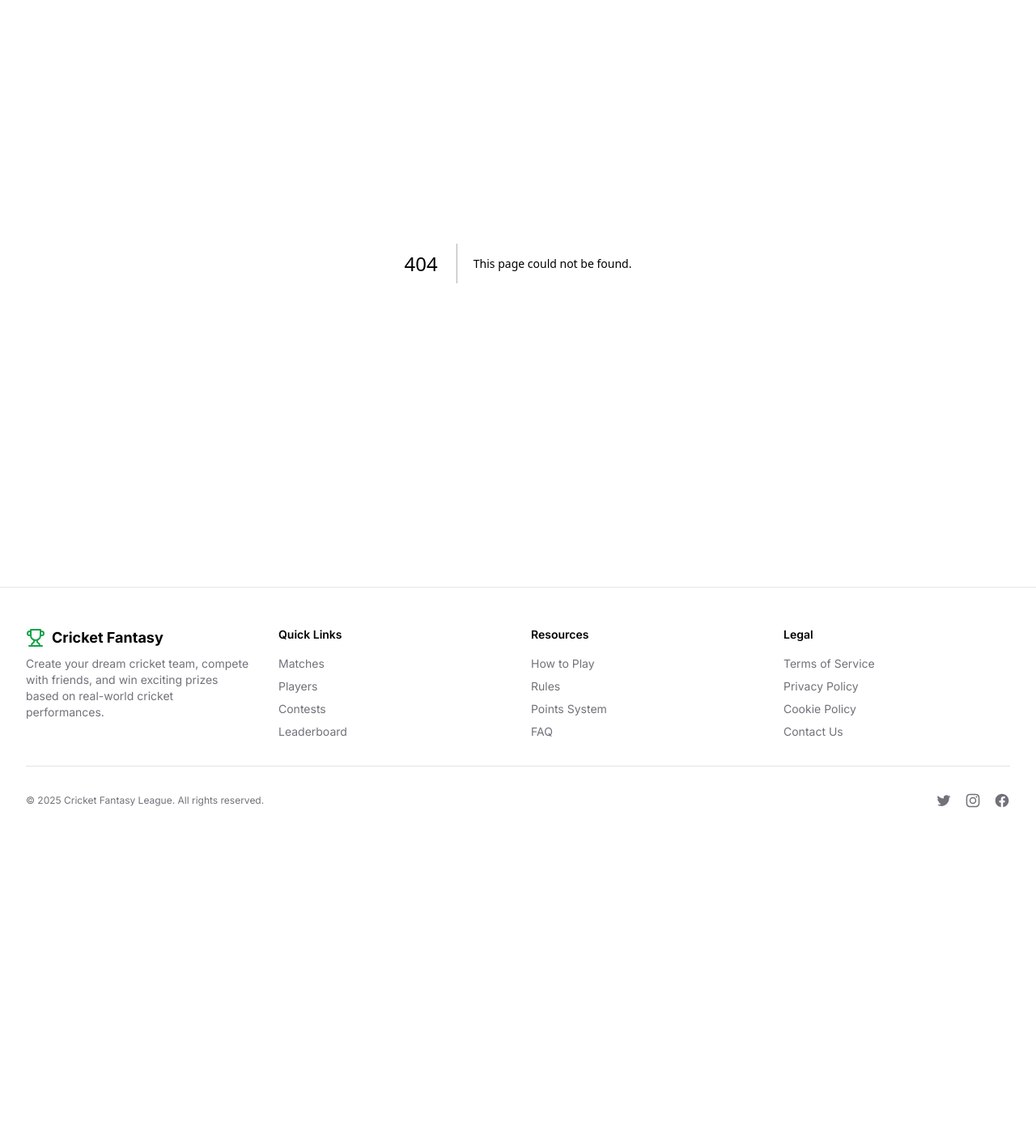
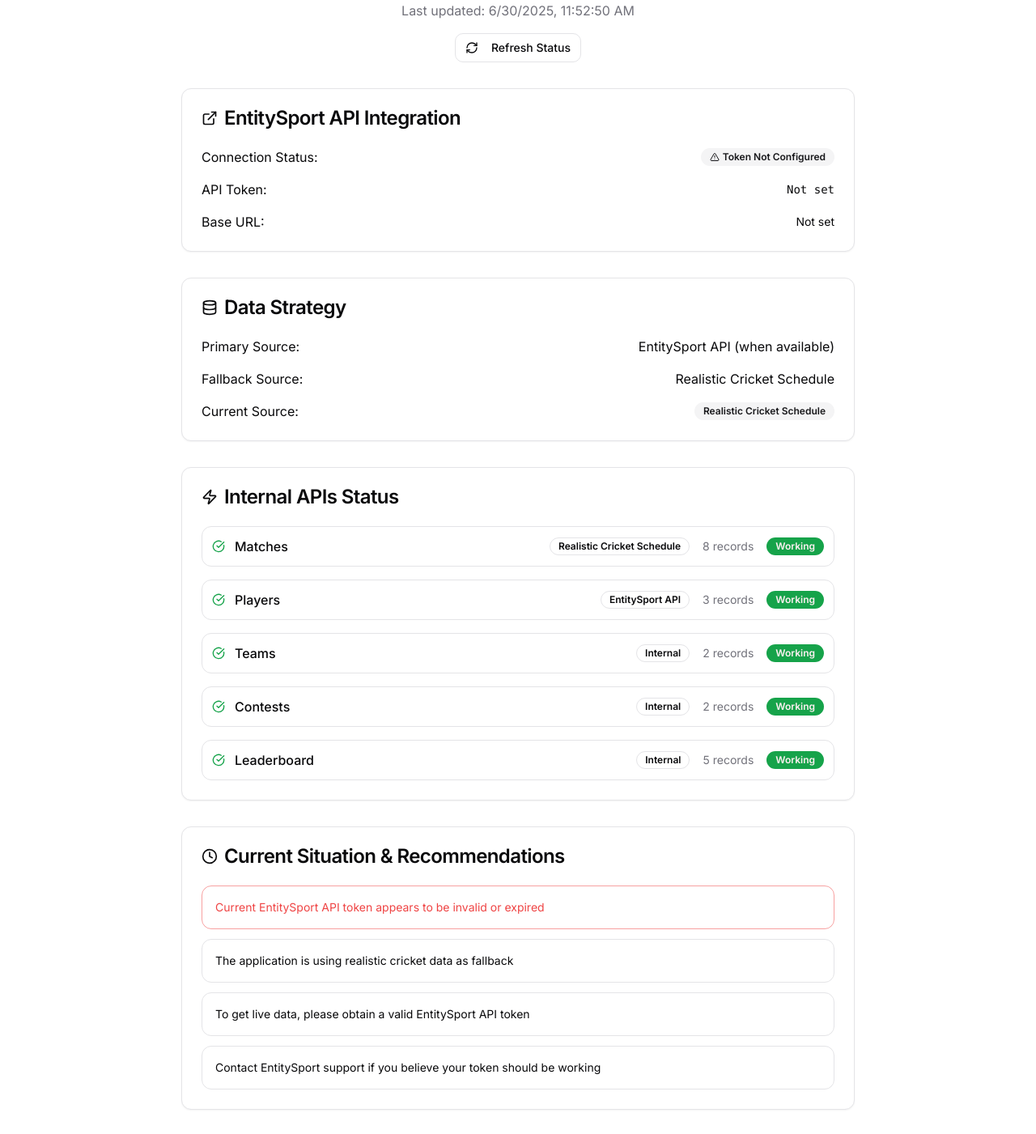
Before and after one commit to axzoraharry/Happy-cricket, a Next.js app: page /status in a window 1280 px wide. Before the commit this address had no page. Shown: the part 140-1541 px from the top of the page at 81% size. Before the commit the page ends 1187 px from the top, so only its background shows below. Built offline with nearby package versions, Linux system fonts and the light colour scheme.

Commit message:
auto-commit for 5a8b6cc2-58c0-41b8-996d-d43d17e2dd73

```diff
--- /dev/null
+++ b/app/status/page.tsx
@@ -0,0 +1,240 @@
+"use client"
+
+import { useState, useEffect } from "react"
+import { Card, CardContent, CardHeader, CardTitle } from "@/components/ui/card"
+import { Badge } from "@/components/ui/badge"
+import { Button } from "@/components/ui/button"
+import { Alert, AlertDescription } from "@/components/ui/alert"
+import {
+  CheckCircle,
+  XCircle,
+  AlertTriangle,
+  RefreshCw,
+  ExternalLink,
+  Clock,
+  Database,
+  Zap
+} from "lucide-react"
+
+export default function StatusPage() {
+  const [status, setStatus] = useState<any>(null)
+  const [loading, setLoading] = useState(true)
+
+  useEffect(() => {
+    fetchStatus()
+  }, [])
+
+  const fetchStatus = async () => {
+    try {
+      const response = await fetch('/api/cricket-status')
+      const data = await response.json()
+      setStatus(data)
+      setLoading(false)
+    } catch (error) {
+      console.error('Error fetching status:', error)
+      setLoading(false)
+    }
+  }
+
+  if (loading) {
+    return (
+      <div className="min-h-screen bg-background p-8">
+        <div className="container max-w-4xl">
+          <div className="text-center">
+            <RefreshCw className="h-8 w-8 animate-spin mx-auto mb-4" />
+            <p>Checking system status...</p>
+          </div>
+        </div>
+      </div>
+    )
+  }
+
+  return (
+    <div className="min-h-screen bg-background p-8">
+      <div className="container max-w-4xl space-y-8">
+        {/* Header */}
+        <div className="text-center">
+          <h1 className="text-3xl font-bold mb-2">Cricket Fantasy League - System Status</h1>
+          <p className="text-muted-foreground">
+            Last updated: {status?.timestamp ? new Date(status.timestamp).toLocaleString() : 'Unknown'}
+          </p>
+          <Button
+            variant="outline"
+            size="sm"
+            onClick={fetchStatus}
+            className="mt-4"
+          >
+            <RefreshCw className="h-4 w-4 mr-2" />
+            Refresh Status
+          </Button>
+        </div>
+
+        {/* EntitySport API Status */}
+        <Card>
+          <CardHeader>
+            <CardTitle className="flex items-center gap-2">
+              <ExternalLink className="h-5 w-5" />
+              EntitySport API Integration
+            </CardTitle>
+          </CardHeader>
+          <CardContent className="space-y-4">
+            <div className="flex items-center justify-between">
+              <span>Connection Status:</span>
+              <Badge variant={
+                status?.entitySport?.status === 'Connected' ? 'default' :
+                status?.entitySport?.status === 'API Error' ? 'destructive' : 'secondary'
+              }>
+                {status?.entitySport?.status === 'Connected' && <CheckCircle className="h-3 w-3 mr-1" />}
+                {status?.entitySport?.status === 'API Error' && <XCircle className="h-3 w-3 mr-1" />}
+                {status?.entitySport?.status !== 'Connected' && status?.entitySport?.status !== 'API Error' && <AlertTriangle className="h-3 w-3 mr-1" />}
+                {status?.entitySport?.status}
+              </Badge>
+            </div>
+
+            <div className="flex items-center justify-between">
+              <span>API Token:</span>
+              <span className="font-mono text-sm">{status?.entitySport?.token}</span>
+            </div>
+
+            <div className="flex items-center justify-between">
+              <span>Base URL:</span>
+              <span className="text-sm">{status?.entitySport?.baseURL}</span>
+            </div>
+
+            {status?.entitySport?.error && (
+              <Alert variant="destructive">
+                <AlertTriangle className="h-4 w-4" />
+                <AlertDescription>
+                  <strong>API Error:</strong> {status.entitySport.error}
+                </AlertDescription>
+              </Alert>
+            )}
+          </CardContent>
+        </Card>
+
+        {/* Data Strategy */}
+        <Card>
+          <CardHeader>
+            <CardTitle className="flex items-center gap-2">
+              <Database className="h-5 w-5" />
+              Data Strategy
+            </CardTitle>
+          </CardHeader>
+          <CardContent className="space-y-4">
+            <div className="flex items-center justify-between">
+              <span>Primary Source:</span>
+              <span>{status?.dataStrategy?.primary}</span>
+            </div>
+
+            <div className="flex items-center justify-between">
+              <span>Fallback Source:</span>
+              <span>{status?.dataStrategy?.fallback}</span>
+            </div>
+
+            <div className="flex items-center justify-between">
+              <span>Current Source:</span>
+              <Badge variant={status?.dataStrategy?.currentSource?.includes('EntitySport') ? 'default' : 'secondary'}>
+                {status?.dataStrategy?.currentSource}
+              </Badge>
+            </div>
+          </CardContent>
+        </Card>
+
+        {/* Internal APIs Status */}
+        <Card>
+          <CardHeader>
+            <CardTitle className="flex items-center gap-2">
+              <Zap className="h-5 w-5" />
+              Internal APIs Status
+            </CardTitle>
+          </CardHeader>
+          <CardContent>
+            <div className="grid gap-4">
+              {status?.internalAPIs?.map((api: any, index: number) => (
+                <div key={index} className="flex items-center justify-between p-3 border rounded-lg">
+                  <div className="flex items-center gap-3">
+                    {api.status === 'Working' ? (
+                      <CheckCircle className="h-4 w-4 text-green-600" />
+                    ) : (
+                      <XCircle className="h-4 w-4 text-red-600" />
+                    )}
+                    <span className="font-medium">{api.name}</span>
+                  </div>
+
+                  <div className="flex items-center gap-4">
+                    {api.dataSource && (
+                      <Badge variant="outline" className="text-xs">
+                        {api.dataSource}
+                      </Badge>
+                    )}
+                    {api.recordCount !== undefined && (
+                      <span className="text-sm text-muted-foreground">
+                        {api.recordCount} records
+                      </span>
+                    )}
+                    <Badge variant={api.status === 'Working' ? 'default' : 'destructive'}>
+                      {api.status}
+                    </Badge>
+                  </div>
+                </div>
+              ))}
+            </div>
+          </CardContent>
+        </Card>
+
+        {/* Recommendations */}
+        {status?.recommendations && (
+          <Card>
+            <CardHeader>
+              <CardTitle className="flex items-center gap-2">
+                <Clock className="h-5 w-5" />
+                Current Situation & Recommendations
+              </CardTitle>
+            </CardHeader>
+            <CardContent>
+              <div className="space-y-3">
+                {status.recommendations.map((rec: string, index: number) => (
+                  <Alert key={index} variant={index === 0 ? "destructive" : "default"}>
+                    <AlertDescription>{rec}</AlertDescription>
+                  </Alert>
+                ))}
+              </div>
+            </CardContent>
+          </Card>
+        )}
+
+        {/* What's Working */}
+        <Card className="border-green-200 bg-green-50 dark:bg-green-950">
+          <CardHeader>
+            <CardTitle className="text-green-800 dark:text-green-200">
+              ✅ What's Currently Working
+            </CardTitle>
+          </CardHeader>
+          <CardContent className="text-green-700 dark:text-green-300">
+            <ul className="space-y-2">
+              <li>• <strong>8 Upcoming Cricket Matches</strong> - Including IPL 2025 and International games</li>
+              <li>• <strong>Realistic Cricket Schedule</strong> - Chennai vs Mumbai, India vs Australia, etc.</li>
+              <li>• <strong>All Fantasy Features</strong> - Team building, player selection, contests</li>
+              <li>• <strong>Player Statistics</strong> - Comprehensive player data and analytics</li>
+              <li>• <strong>AI Predictions</strong> - Match forecasts and strategic insights</li>
+              <li>• <strong>Live Scoring System</strong> - Ready for live matches when available</li>
+            </ul>
+          </CardContent>
+        </Card>
+
+        {/* Quick Actions */}
+        <div className="flex gap-4 justify-center">
+          <Button asChild>
+            <a href="/matches">View Upcoming Matches</a>
+          </Button>
+          <Button variant="outline" asChild>
+            <a href="/dashboard">Go to Dashboard</a>
+          </Button>
+          <Button variant="outline" asChild>
+            <a href="/">Back to Home</a>
+          </Button>
+        </div>
+      </div>
+    </div>
+  )
+}
```
